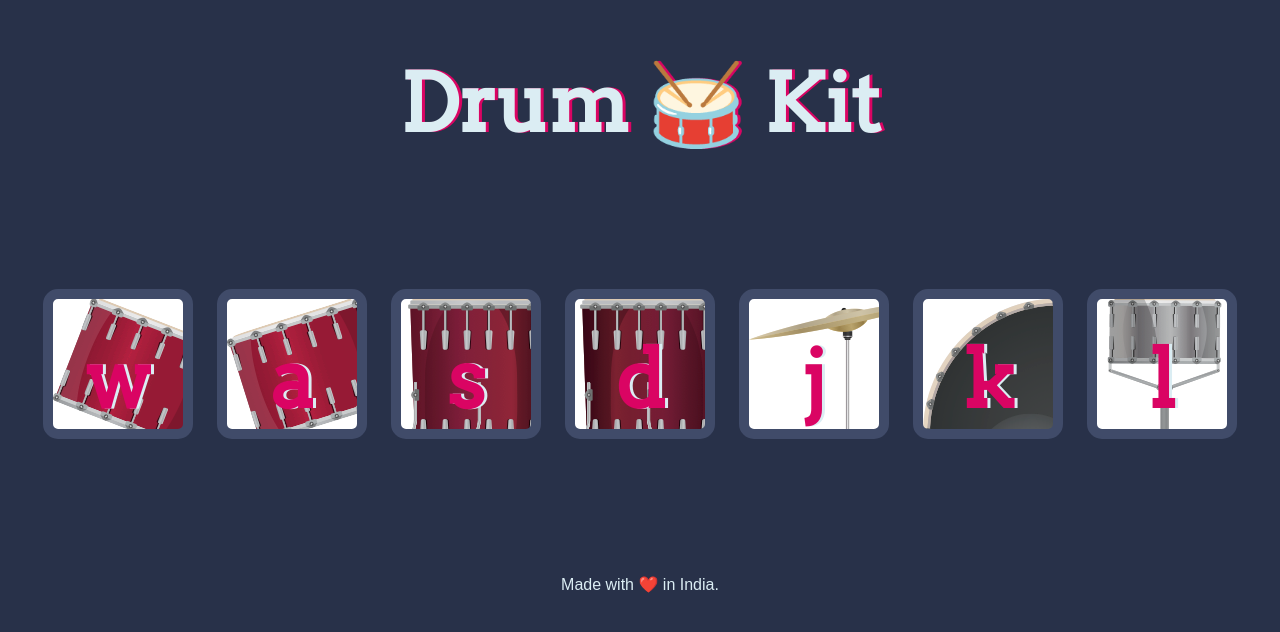
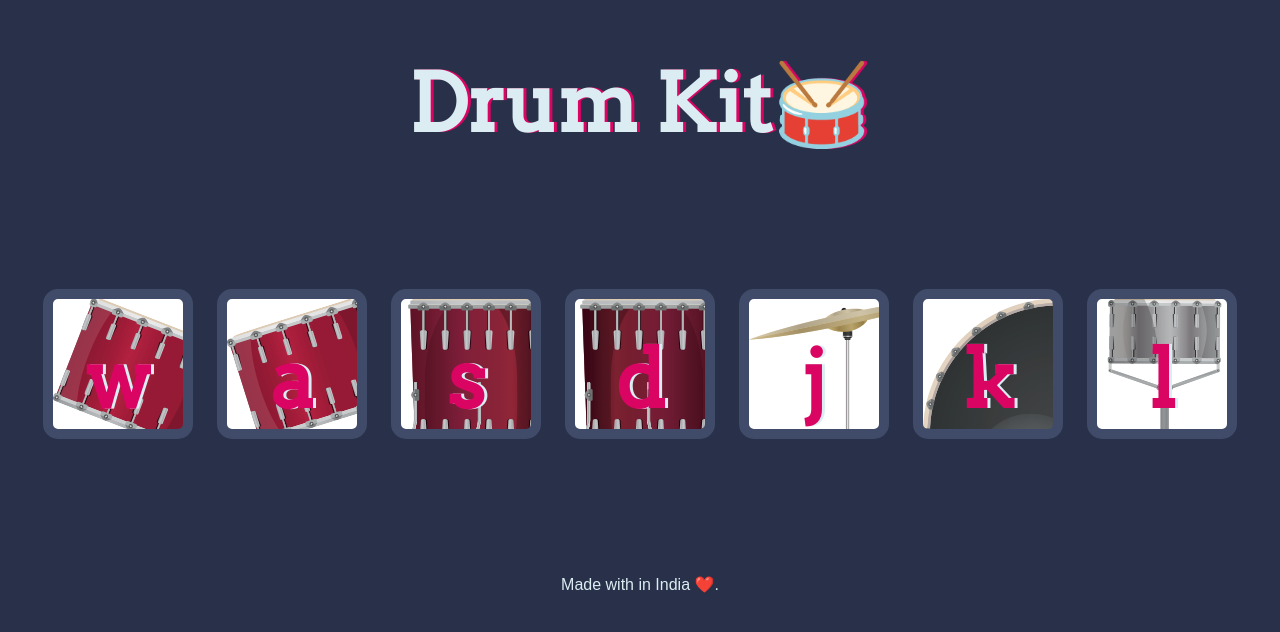
Before and after one commit to AtharvaSachan123/Drum-beat, a plain HTML site: page index.html in a window 1280 px wide. Drawn offline with Linux system fonts and the light colour scheme.

Commit message:
Final Commit

```diff
--- a/index.html
+++ b/index.html
@@ -10,7 +10,7 @@
 
 <body>
 
-  <h1 id="title">Drum 🥁 Kit</h1>
+  <h1 id="title">Drum Kit🥁</h1>
   <div class="set">
     <button class="w drum">w</button>
     <button class="a drum">a</button>
@@ -23,7 +23,7 @@
 
 
   <footer>
-    Made with ❤️ in India.
+    Made with in India ❤️.
   </footer>
   <script src="./index.js"></script>
 </body>
```
